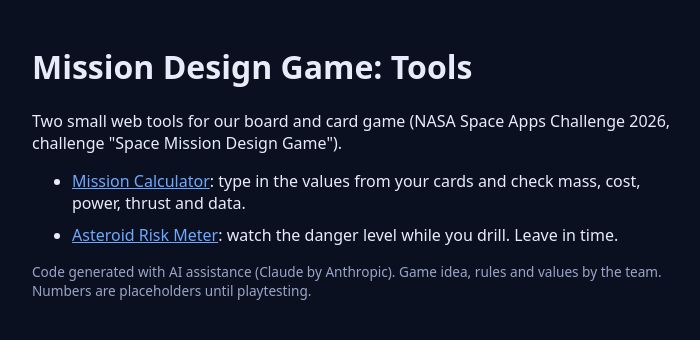
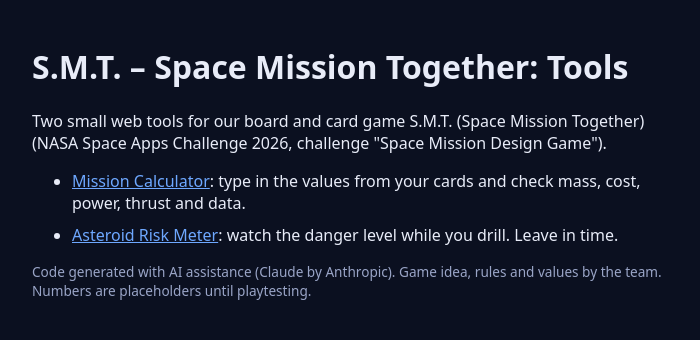
Before and after one commit to Strothalm/NASA-Hackathon, a plain HTML site: page index.html in a window 1280 px wide. Shown: the whole page, without its empty margins (288-988 px from the left). Drawn offline with Linux system fonts and the light colour scheme.

Commit message:
Rename pages to S.M.T. (Space Mission Together)
Co-Authored-By: Claude Sonnet 5.5 <noreply@anthropic.com>
Claude-Session: https://claude.ai/code/session_01YWu26KGL7tegXxkpcZ7JiV

```diff
--- a/index.html
+++ b/index.html
@@ -4,7 +4,7 @@
 <meta charset="utf-8">
 <meta name="viewport" content="width=device-width, initial-scale=1">
 <meta name="generator" content="Code generated with AI assistance (Claude by Anthropic); game rules and values by the team">
-<title>Mission Design Game: Tools</title>
+<title>S.M.T. Tools</title>
 <style>
   body { margin:0; font-family:system-ui,Segoe UI,Roboto,sans-serif; background:#0b1020; color:#e8ecf8; }
   main { max-width:640px; margin:0 auto; padding:24px 16px; }
@@ -13,8 +13,8 @@
 </head>
 <body>
 <main>
-  <h1>Mission Design Game: Tools</h1>
-  <p>Two small web tools for our board and card game (NASA Space Apps Challenge 2026, challenge "Space Mission Design Game").</p>
+  <h1>S.M.T. – Space Mission Together: Tools</h1>
+  <p>Two small web tools for our board and card game S.M.T. (Space Mission Together) (NASA Space Apps Challenge 2026, challenge "Space Mission Design Game").</p>
   <ul>
     <li><a href="mission-planner.html">Mission Calculator</a>: type in the values from your cards and check mass, cost, power, thrust and data.</li>
     <li><a href="asteroid-risk.html">Asteroid Risk Meter</a>: watch the danger level while you drill. Leave in time.</li>
```
Also changed, not shown: asteroid-risk.html (+2 -2 lines), mission-planner.html (+2 -2 lines), 1 other file.
